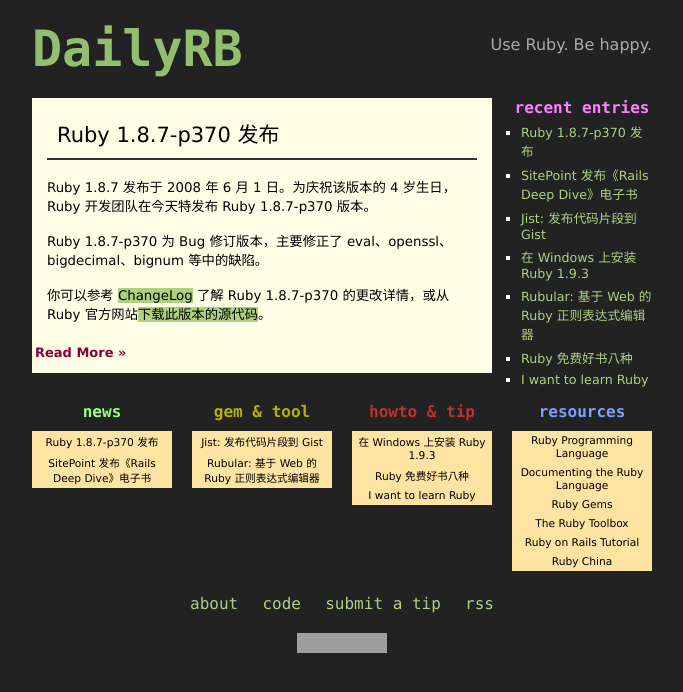
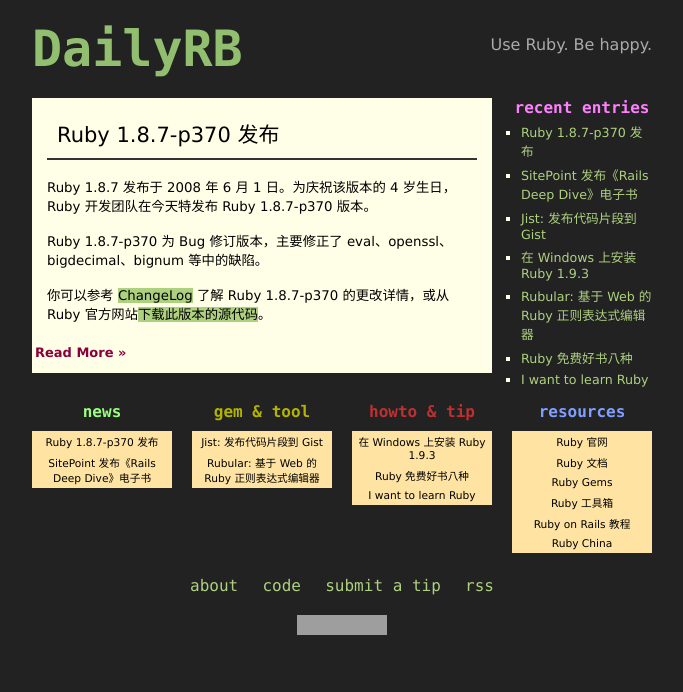
Before and after one commit to xuxiaodong/dailyrb, a Jekyll site: the page built from index.html, in a window 1280 px wide. Shown: the top 692 px of the page, without its empty margins (298-981 px from the left). Built offline with Jekyll 4.4.1, drawn with Linux system fonts in a browser that asks for light colours; Markdown is read by kramdown in place of the engine named in the settings; grey boxes are pictures that could not be loaded.

```diff
--- a/_layouts/default.html
+++ b/_layouts/default.html
@@ -42,11 +42,11 @@
     </div>
     <div class="grid_2 suffix_2 links">
       <h3 id="blue">resources</h3>
-      <a href="http://www.ruby-lang.org">Ruby Programming Language</a>
-      <a href="http://www.ruby-doc.org">Documenting the Ruby Language</a>
+      <a href="http://www.ruby-lang.org">Ruby 官网</a>
+      <a href="http://www.ruby-doc.org">Ruby 文档</a>
       <a href="http://rubygems.org">Ruby Gems</a>
-      <a href="http://www.ruby-toolbox.com">The Ruby Toolbox</a>
-      <a href="http://ruby.railstutorial.org/book/ruby-on-rails-tutorial">Ruby on Rails Tutorial</a>
+      <a href="http://www.ruby-toolbox.com">Ruby 工具箱</a>
+      <a href="http://ruby.railstutorial.org/book/ruby-on-rails-tutorial">Ruby on Rails 教程</a>
       <a href="http://ruby-china.org">Ruby China</a>
     </div>
     <div class="grid_12 footer">
```
Also changed, not shown: other parts of _layouts/default.html (+13 -0 lines).
